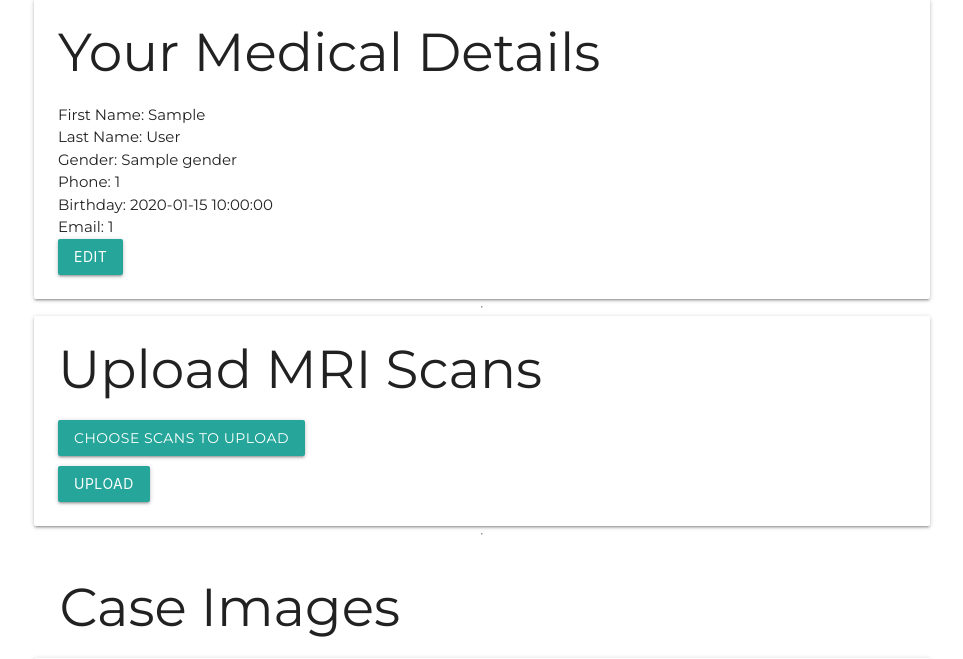
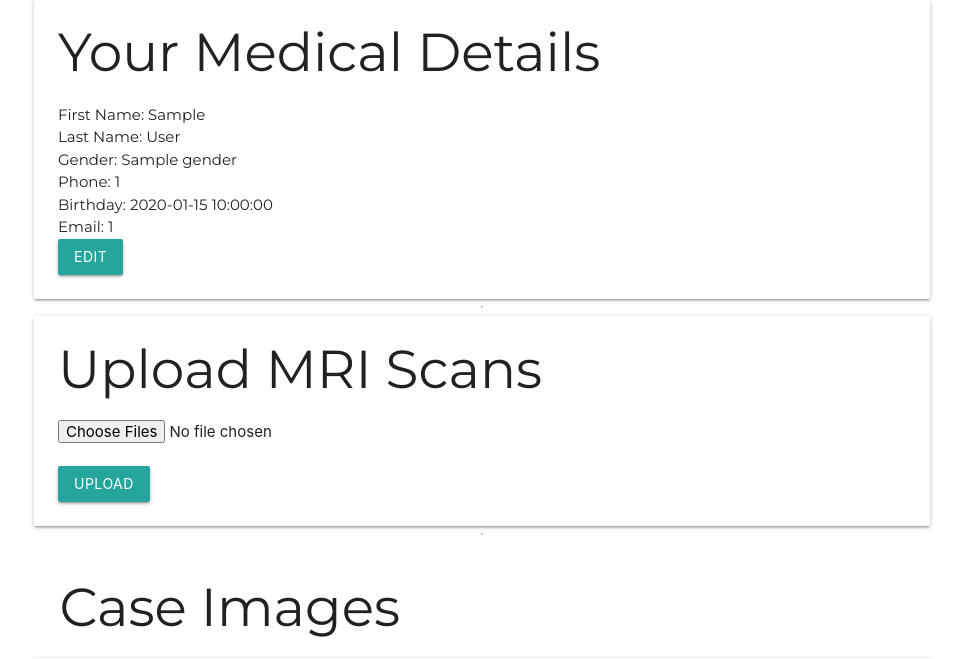
Before and after one commit to GauthamGirish/Brainiac, a Flask app: template brainiac/templates/patient_dash.html in a window 1280 px wide. Shown: the part 201-860 px from the top of the page, without its empty margins (158-1121 px from the left). Run offline with Flask 3, Linux system fonts and the light colour scheme; the template is opened without the code that fills it: most values are stand-ins (such as "Sample title", 1, 10 or a date in 2020); parts of the project's set-up code (start-up, migrations or seed data) failed here and were passed over.

Commit message:
Fix: Upload case images button

```diff
--- a/brainiac/templates/patient_dash.html
+++ b/brainiac/templates/patient_dash.html
@@ -71,11 +71,8 @@
         <div class="card-content" style="text-align: left;">
             <h2 style="margin-top: 0;">Upload MRI Scans</h2>
             <form action="{{ url_for('patient.upload_image') }}" method="post" enctype="multipart/form-data">
-                {# <input type="file" name="scans" accept=".jpg, .jpeg, .png" multiple required><br> #}
-                <label class="btn waves-effect waves-light" style="margin-bottom: 10px;">
-                    <input style="display: none;" type="file" name="scans" accept=".jpg, .jpeg, .png" multiple required>
-                    Choose Scans to Upload
-                </label><br>
+                <input type="file" name="scans" accept=".jpg, .jpeg, .png" multiple required><br>
+                <br>
                 <button type="submit" class="btn waves-effect waves-light">Upload</button>
             </form>
         </div>
```
